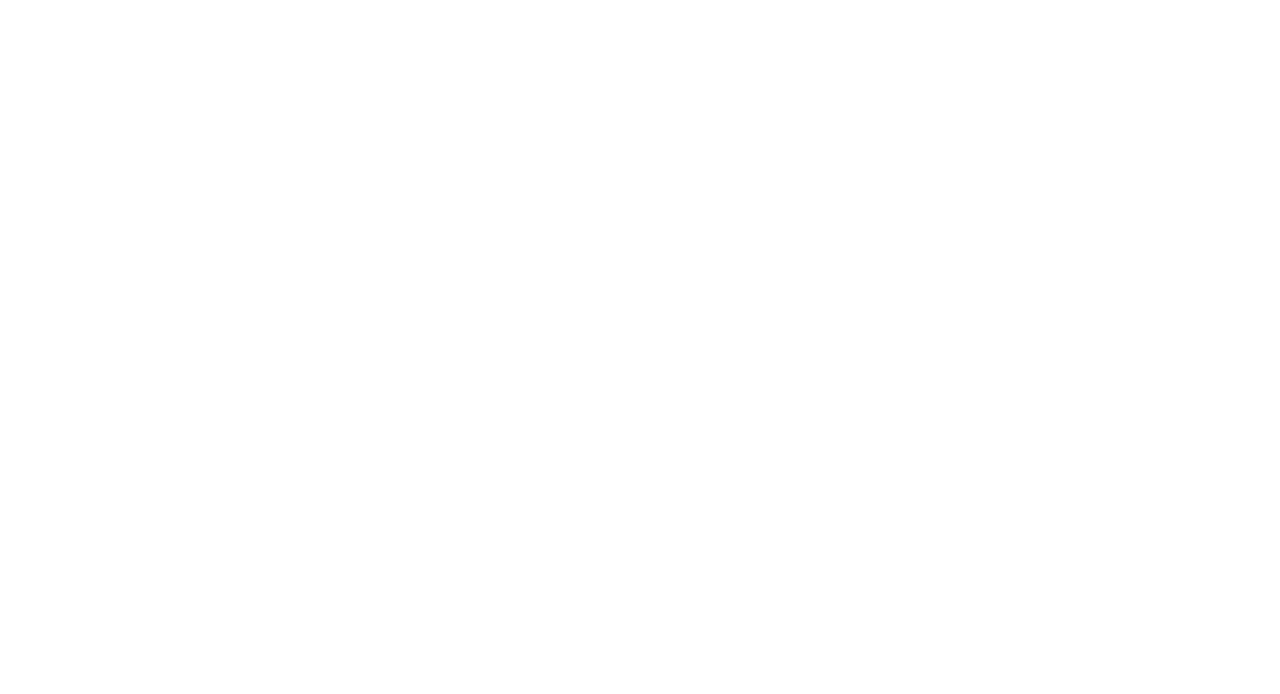
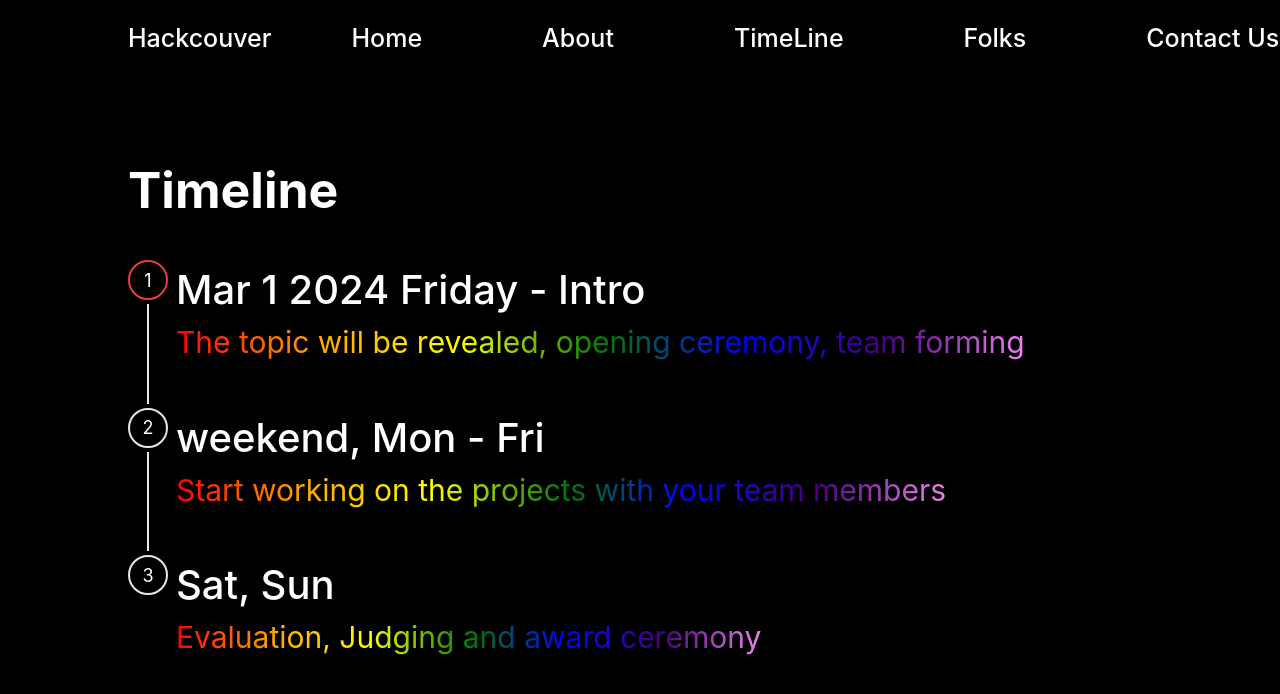
Before and after one commit to LeoQiu981112/hackcouver-2024, a React (Vite) app: page /TimeLine in a window 1280 px wide. Before the commit this address had no page. Shown: the top 694 px of the page. Built offline with nearby package versions, Linux system fonts and the light colour scheme.

Commit message:
added timeline

```diff
--- a/src/App.tsx
+++ b/src/App.tsx
@@ -2,6 +2,7 @@
 import { Route, Routes } from "react-router-dom";
 import Home from "./components/Home";
 import About from "./components/About";
+import TimeLine from "./components/TimeLine";
 import Folks from "./components/Folks";
 import Sponsors from "./components/Sponsors";
 import Panelists from "./components/Panelists";
@@ -13,6 +14,7 @@
   <Routes>
     <Route path="/" element={<Home />} />
     <Route path="/About" element={<About />} />
+    <Route path="/TimeLine" element={<TimeLine />} />
     <Route path="/Folks" element={<Folks />} />
     <Route path="/Sponsors" element={<Sponsors />} />
     <Route path="/Panelists" element={<Panelists />} />
--- a/src/components/About.tsx
+++ b/src/components/About.tsx
@@ -19,12 +19,15 @@
             bottom="0"
             w="100vw"
             h="100vh"
-            bgGradient="linear(to-tl, #000000, #ffffff, #808080)"
+            bgGradient="linear(to-t, #000000, #ffffff, #808080)"
             overflow={"hidden"}
             bgColor="gray.800"
             color="white"
         >
+
             <Box position="absolute" top="0" left="10%" right="0" bottom="0" zIndex="2">
+
+
                 <NavBarComponent />
             </Box>
             <Box position="absolute" left="7%" top="15%" w="35%" h="45%" >
--- a/src/components/Home.tsx
+++ b/src/components/Home.tsx
@@ -6,8 +6,6 @@
 
 import v_logo from '../assets/v_logo.png';
 
-
-// 2880x1620
 
 const Home: React.FC = () => (
     <>
--- a/src/components/NavBarComponent.tsx
+++ b/src/components/NavBarComponent.tsx
@@ -4,8 +4,7 @@
 import {
     Breadcrumb,
     BreadcrumbItem,
-    BreadcrumbLink,
-    BreadcrumbSeparator,
+    BreadcrumbLink
 } from '@chakra-ui/react'
 
 
@@ -26,7 +25,11 @@
                     </BreadcrumbLink>
                 </BreadcrumbItem>
                 <BreadcrumbItem>
-
+                    <BreadcrumbLink as={Link} to='/TimeLine' color='white' fontSize={25}>
+                        TimeLine
+                    </BreadcrumbLink>
+                </BreadcrumbItem>
+                <BreadcrumbItem>
                     <BreadcrumbLink as={Link} to='/Folks' color='white' fontSize={25}>
                         Folks
                     </BreadcrumbLink>
--- /dev/null
+++ b/src/components/TimeLine.tsx
@@ -0,0 +1,39 @@
+import React from "react";
+import NavBarComponent from './NavBarComponent';
+import TimelineComponent from "./TimeLineComponent";
+import {
+    Box,
+    Flex,
+    Text,
+    Image,
+    Heading
+} from "@chakra-ui/react";
+
+const TimeLine: React.FC = () => (
+    <>
+        <Flex
+            position="absolute"
+            top="0"
+            right="0"
+            bottom="0"
+            w="100vw"
+            h="100vh"
+            overflow={"hidden"}
+            bgColor="black"
+            color="white"
+        >
+            <Box position="absolute" top="0" left="10%" right="0" bottom="0" zIndex="2">
+                <NavBarComponent />
+                <Box position="absolute" top="20%" zIndex="2">
+                    <Heading size='md' fontSize="50px" color="white" fontWeight="bold" marginBottom={10}>
+                        Timeline
+                    </Heading>
+                    <TimelineComponent />
+                </Box>
+            </Box>
+
+        </Flex>
+    </>
+);
+
+export default TimeLine;
--- /dev/null
+++ b/src/components/TimeLineComponent.tsx
@@ -0,0 +1,55 @@
+
+import {
+    Box, Flex, Text,
+    Step,
+    StepDescription,
+    StepIcon,
+    StepIndicator,
+    StepNumber,
+    StepSeparator,
+    StepStatus,
+    StepTitle,
+    Stepper,
+    useSteps,
+} from '@chakra-ui/react'
+
+
+const steps = [
+    { title: 'Mar 1 2024 Friday - Intro', description: 'The topic will be revealed, opening ceremony, team forming' },
+    { title: 'weekend, Mon - Fri', description: 'Start working on the projects with your team members' },
+    { title: 'Sat, Sun', description: 'Evaluation, Judging and award ceremony' },
+]
+
+function TimelineComponent() {
+    const { activeStep } = useSteps({
+        index: 0,
+        count: steps.length,
+    })
+
+    return (
+        <Stepper index={activeStep} orientation='vertical' height='400px' size='lg' gap='0' colorScheme='red' // Scales the size to 120%
+        >
+            {
+                steps.map((step, index) => (
+                    <Step key={index}>
+                        <StepIndicator>
+                            <StepStatus
+                                complete={<StepIcon />}
+                                incomplete={<StepNumber />}
+                                active={<StepNumber />}
+                            />
+                        </StepIndicator>
+
+                        <Box flexShrink='0' >
+                            <StepTitle fontSize="40px" color="white">{step.title}</StepTitle>
+                            <StepDescription fontSize="30px" style={{ background: 'linear-gradient(to right, red, orange, yellow, green, blue, indigo, violet)', WebkitBackgroundClip: 'text', WebkitTextFillColor: 'transparent' }}>{step.description}</StepDescription>
+                        </Box>
+
+                        <StepSeparator />
+                    </Step>
+                ))
+            }
+        </ Stepper >
+    )
+}
+export default TimelineComponent;
```
Also changed, not shown: src/components/Border.tsx (added).
